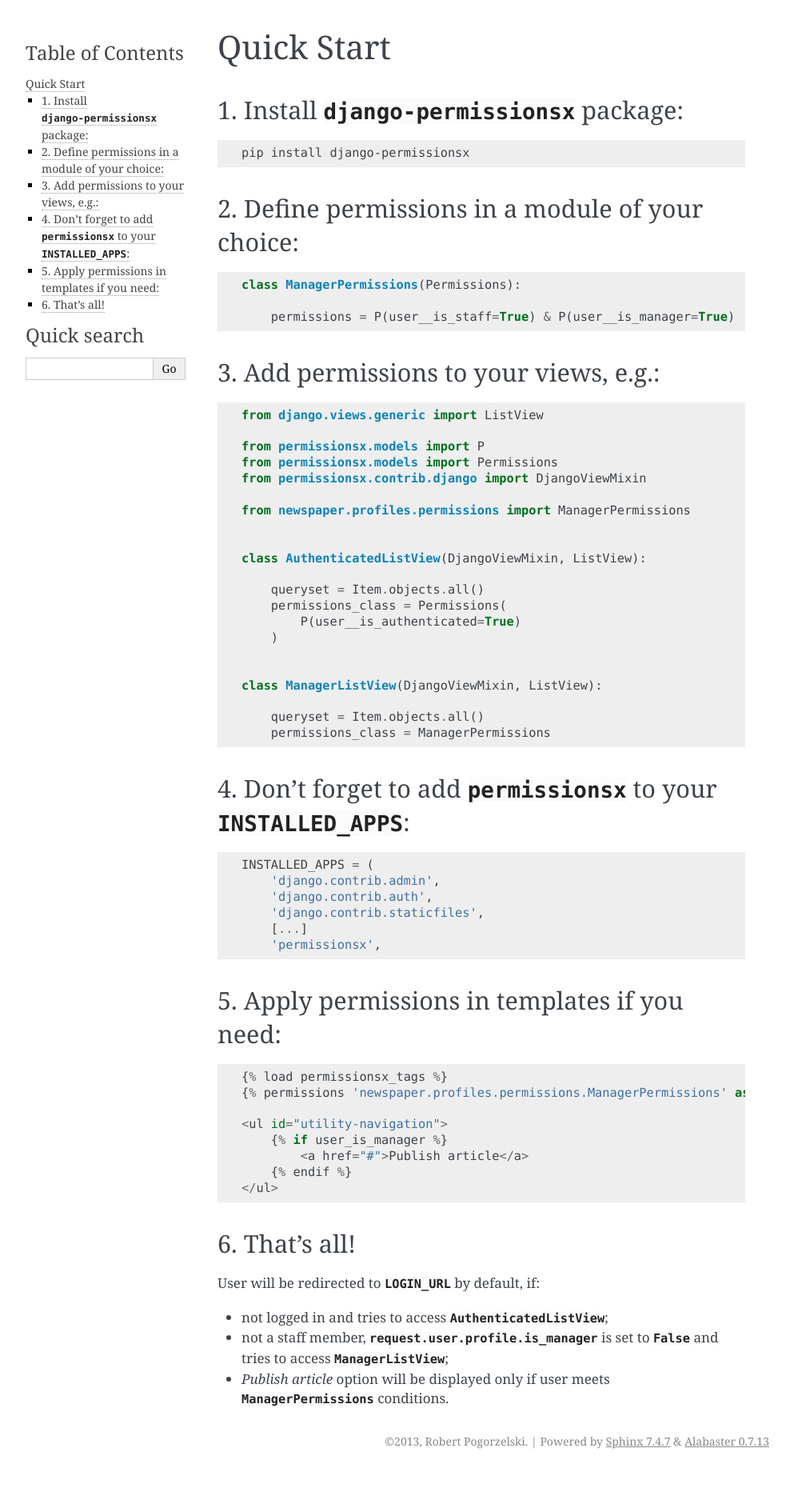
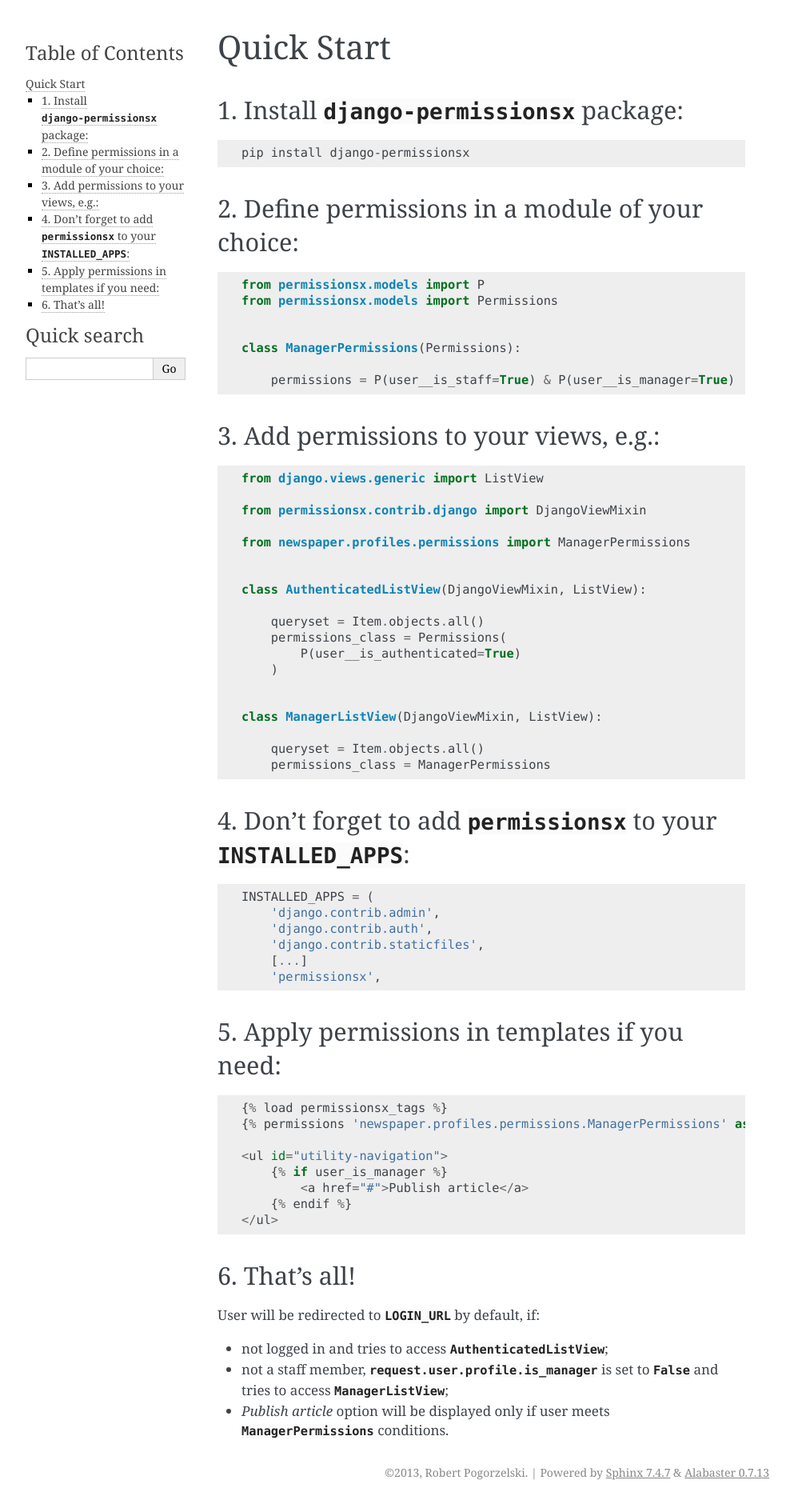
Before and after one commit to antoniotaranto/django-permissionsx, a Sphinx documentation site: the page built from docs/quick_start.rst, in a window 1280 px wide. Shown: the whole page at 80% size, without its empty margins (148-1141 px from the left). Built offline with Sphinx 7.4.7, drawn with Linux system fonts in a browser that asks for light colours; before the commit the page ends 1841 px from its top, so only the background shows below that; some of the changed lines change nothing that is shown.

Commit message:
Documentation fixes.

```diff
--- a/docs/quick_start.rst
+++ b/docs/quick_start.rst
@@ -15,6 +15,10 @@
 
 .. code-block:: python
 
+        from permissionsx.models import P
+        from permissionsx.models import Permissions
+
+
         class ManagerPermissions(Permissions):
 
             permissions = P(user__is_staff=True) & P(user__is_manager=True)
@@ -27,8 +31,6 @@
 
         from django.views.generic import ListView
 
-        from permissionsx.models import P
-        from permissionsx.models import Permissions
         from permissionsx.contrib.django import DjangoViewMixin
 
         from newspaper.profiles.permissions import ManagerPermissions
--- a/docs/tutorial/index.rst
+++ b/docs/tutorial/index.rst
@@ -159,6 +159,7 @@
             is_author = models.BooleanField()
             is_editor = models.BooleanField()
             is_administrator = models.BooleanField()
+
 
         class AnonymousProfile(object):
 
```
